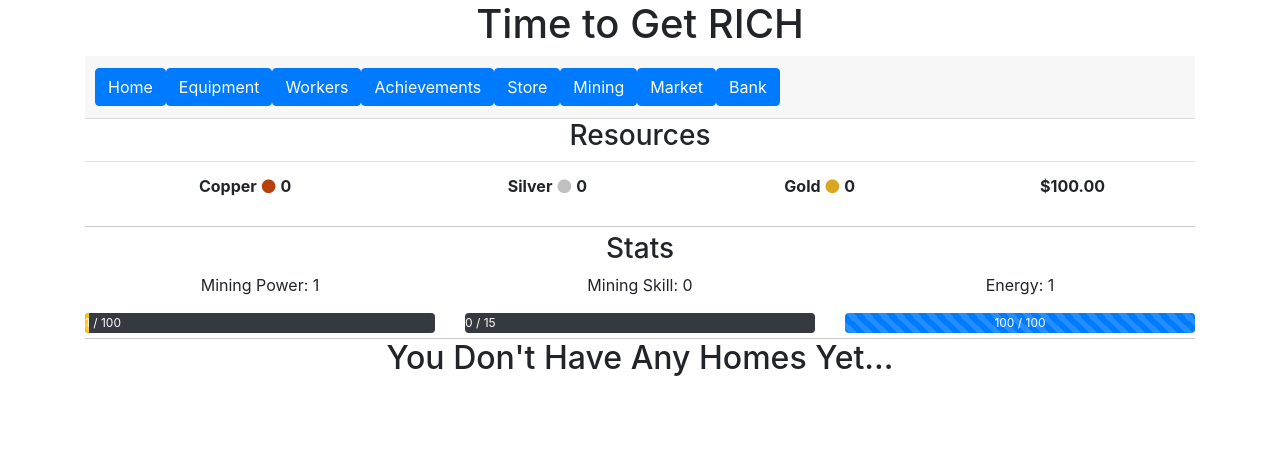
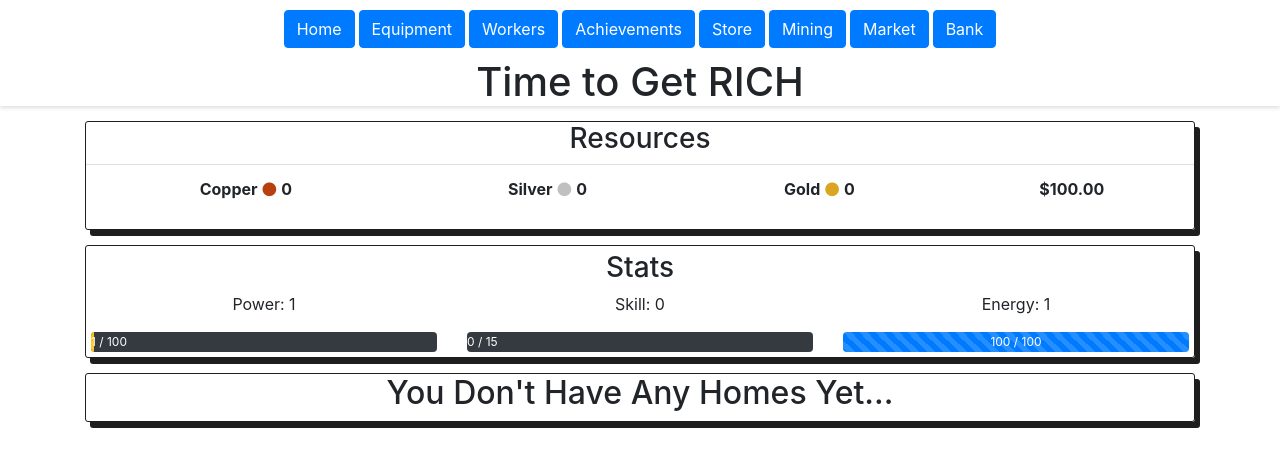
Before and after one commit to Thinkershine/GetRich, a React (Create React App) app: page / in a window 1280 px wide. Shown: the top 466 px of the page. Built offline with nearby package versions, Linux system fonts and the light colour scheme.

Commit message:
Add css Styles

```diff
--- a/src/App.css
+++ b/src/App.css
@@ -127,6 +127,9 @@
   width: 272px;
   box-sizing: border-box;
   display: inline-block;
+  border-radius: 3px;
+  box-shadow: 5px 6px 0px gray;
+  border: 1px solid gray;
 }
 
 .worker-stat {
@@ -138,3 +141,43 @@
 .worker-stat-value {
   float: left;
 }
+
+/**** App Components ****/
+
+#resources,
+#stats,
+#workers,
+#store,
+#market,
+#bank,
+#workers,
+#mining,
+#equipment,
+#home {
+  border-radius: 3px;
+  box-shadow: 5px 6px 0px #1e1e1e;
+  border: 1px solid #1e1e1e;
+  margin-top: 15px;
+}
+
+#stats {
+  padding: 5px;
+}
+
+#top-bar {
+  top: 0px;
+  left: 0px;
+  right: 0px;
+  z-index: 1000;
+  box-shadow: 0 2px 4px 0 rgba(0, 0, 0, 0.13);
+  text-align: center;
+}
+
+#navigation {
+  display: inline-block;
+  padding: 0 25px 0 25px;
+}
+
+#navigation ul li {
+  margin: 10px 2px;
+}
--- a/src/App.js
+++ b/src/App.js
@@ -424,11 +424,11 @@ class App extends Component {
 
     return (
       <div className="App">
-        <main className="container">
-          <header>
-            <h1>Time to Get RICH</h1>
-            <Navigation />
-          </header>
+        <header id="top-bar">
+          <Navigation />
+          <h1>Time to Get RICH</h1>
+        </header>
+        <main id="main" className="container">
           <Resources resources={this.state.resources} />
           <Stats {...stats} />
           <Switch>
--- a/src/components/locations/home.jsx
+++ b/src/components/locations/home.jsx
@@ -3,7 +3,11 @@ import React, { Component } from "react";
 class Home extends Component {
   state = {};
   render() {
-    return <h2>You Don't Have Any Homes Yet...</h2>;
+    return (
+      <div id="home">
+        <h2>You Don't Have Any Homes Yet...</h2>
+      </div>
+    );
   }
 }
 
--- a/src/components/locations/store.jsx
+++ b/src/components/locations/store.jsx
@@ -5,7 +5,7 @@ class Store extends Component {
 
   render() {
     return (
-      <div>
+      <div id="store">
         <h2>Welcome to Our Store!</h2>
         <p>Here You can get any item you may ever need as gold miner...</p>
         <table className="table table-hover">
--- a/src/components/navigation.jsx
+++ b/src/components/navigation.jsx
@@ -4,7 +4,7 @@ import { Link } from "react-router-dom";
 const Navigation = props => {
   const classNamesForLinks = "nav-item btn btn-primary";
   return (
-    <nav className="card-header">
+    <nav id="navigation">
       <ul className="nav nav-pills card-header-pills">
         <li className="nav-item">
           <Link className={classNamesForLinks} to="/">
--- a/src/components/stats.jsx
+++ b/src/components/stats.jsx
@@ -8,7 +8,7 @@ const Stats = props => {
       <div className="row">
         <div className="col">
           <ProgressBar
-            title="Mining Power"
+            title="Power"
             levelToDisplay={props.miningPower}
             percentageOfCompletion={props.miningPowerLevel}
             currentValue={props.miningPower}
@@ -19,7 +19,7 @@ const Stats = props => {
         </div>
         <div className="col">
           <ProgressBar
-            title={"Mining Skill"}
+            title={"Skill"}
             levelToDisplay={props.miningSkill}
             percentageOfCompletion={props.miningSkillCurrentPercentage}
             currentValue={props.miningSkillExperience}
```
